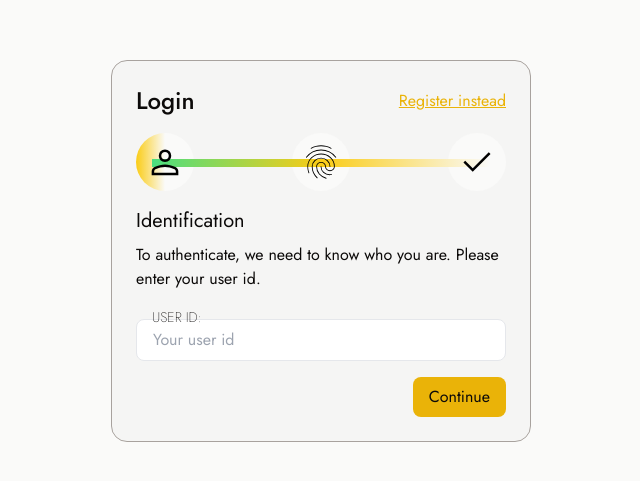
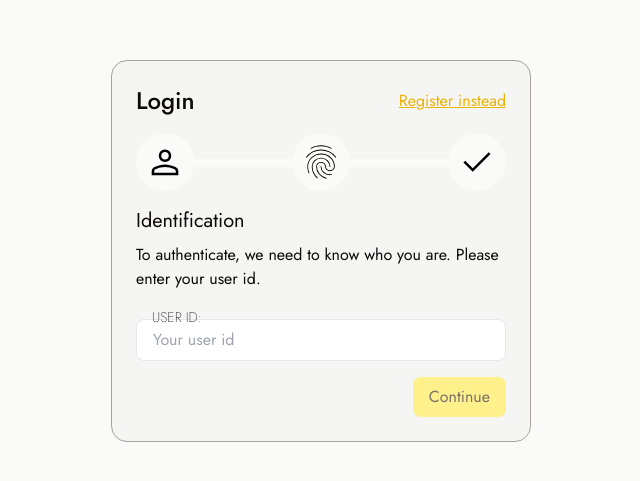
Before and after one commit to Untanky/modern-auth, a Svelte app in the folder client-app/: page / in a window 1280 px wide. Shown: the part 149-630 px from the top of the page, without its empty margins (319-959 px from the left). Built offline with nearby package versions, Linux system fonts and the light colour scheme.

Commit message:
Make form a bit more reactive

```diff
--- a/client-app/src/app.css
+++ b/client-app/src/app.css
@@ -27,7 +27,7 @@
     /* layout */
     @apply inline-block px-4 py-2 rounded-lg;
     /* normal colors */
-    @apply bg-stone-500 text-stone-50;
+    @apply bg-stone-500 text-stone-50 transition-colors duration-300;
     /* dark colors */
     @apply dark:bg-stone-400 dark:text-stone-950;
   }
@@ -36,6 +36,11 @@
     /* normal colors */
     @apply bg-yellow-400 text-stone-950;
     /* dark colors */
-    @apply bg-yellow-500;
+    @apply dark:bg-yellow-500;
+  }
+
+  .btn-primary:disabled {
+    @apply bg-yellow-200 text-stone-500;
+    @apply dark:bg-yellow-200;
   }
 }
--- a/client-app/src/components/AuthenticationProgress.svelte
+++ b/client-app/src/components/AuthenticationProgress.svelte
@@ -3,25 +3,15 @@
   import IdentificationIcon from './icons/Identification.svelte';
   import PersonIcon from './icons/Person.svelte';
 
-  export let progress = 0;
-
-  const gradient = `bg-gradient-to-r from-green-400 via-yellow-400 to-stone-50`;
-  const fullStone = 'bg-stone-50';
-  const halfYellow = `${gradient} from-0% via-0% to-50%`;
-  const fullGreen = 'bg-green-400';
-
-  $: first = progress === 0 ? halfYellow : fullGreen;
-  $: second = progress < 0.33333 ? fullStone : progress > 0.33333 ? fullGreen : halfYellow;
-  $: third = progress < 0.66667 ? fullStone : progress > 0.66667 ? fullGreen : halfYellow;
 </script>
 
 <div class="relative py-2">
   <div class="flex justify-between">
-    <div class={`p-px w-[58px] h-[58px] rounded-full ${first}`}/>
-    <div class={`p-px w-[58px] h-[58px] rounded-full ${second}`}/>
-    <div class={`p-px w-[58px] h-[58px] rounded-full ${third}`}/>
+    <div class="p-px w-[58px] h-[58px] rounded-full bg-stone-50"/>
+    <div class="p-px w-[58px] h-[58px] rounded-full bg-stone-50"/>
+    <div class="p-px w-[58px] h-[58px] rounded-full bg-stone-50"/>
   </div>
-  <div class={`absolute top-[34px] left-4 right-4 p-px progressive-bg ${gradient} from-0% via-[${progress * 100}%] to-[${progress * 100}%]`}>
+  <div class="absolute top-[34px] left-4 right-4 p-px bg-stone-50">
     <div class="h-1.5 dark:bg-stone-800"></div>
   </div>
   <div class="absolute left-0 right-0 top-2 flex justify-between">
--- a/client-app/src/components/forms/Identification.svelte
+++ b/client-app/src/components/forms/Identification.svelte
@@ -1,16 +1,18 @@
 <script lang="ts">
   export let submit: (userId: string) => void;
 
-  const onClick = (event: Event) => {
+  let userId = '';
+
+  $: canSubmit = userId.length > 0;
+
+  const onClick = (event: SubmitEvent) => {
     event.preventDefault();
 
-    const inputElement = document.getElementById('user-id') as HTMLInputElement;
-
-    submit(inputElement.value);
+    submit(event.target[0].value);
   }
 </script>
 
-<form class="flex flex-col flex-1">
+<form class="flex flex-col flex-1" on:submit={onClick}>
   <h2 class="text-xl">
     Identification
   </h2>
@@ -18,12 +20,18 @@
     To authenticate, we need to know who you are. Please enter your user id.
   </p>
   <div class="relative mt-4">
-    <label class="font-extralight text-sm uppercase dark:bg-stone-800 px-1 left-3 absolute block" for="user-id">
-      User Id:
+    <label class="font-extralight text-sm uppercase dark:bg-stone-800 px-1 left-3 absolute block rounded" for="user-id">
+      User ID:
     </label>
-    <input class="dark:bg-stone-800 mt-3 px-4 py-2 dark:border-stone-600 border rounded-lg w-full" type="text" id="user-id" placeholder="Your user id" />
+    <input
+      bind:value={userId}
+      class="dark:bg-stone-800 mt-3 px-4 py-2 dark:border-stone-600 border rounded-lg w-full focus:outline-none focus:border-yellow-500"
+      type="text"
+      id="user-id"
+      placeholder="Your user id"
+    />
   </div>
-  <button type="button" on:click={onClick} class="self-end mt-4 btn btn-primary">
+  <button type="submit" class="self-end mt-4 btn btn-primary" disabled={!canSubmit}>
     Continue
   </button>
 </form>
```
